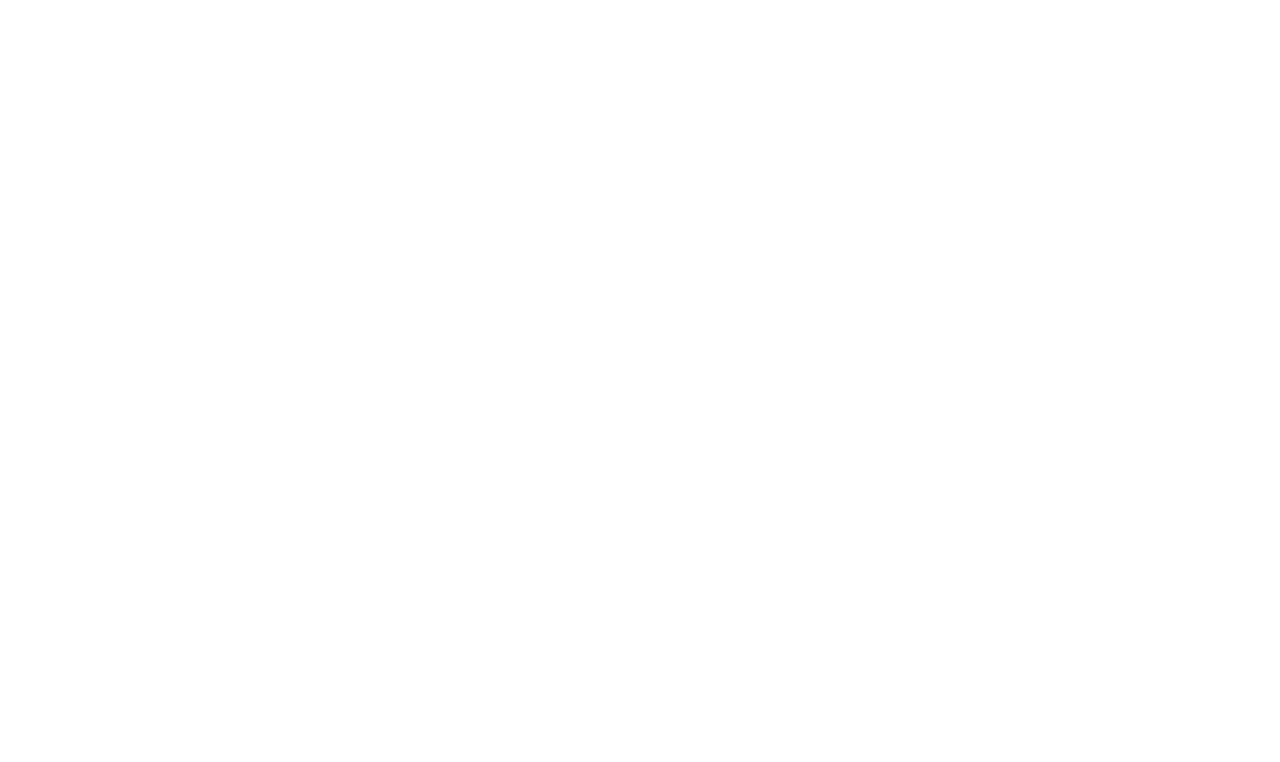
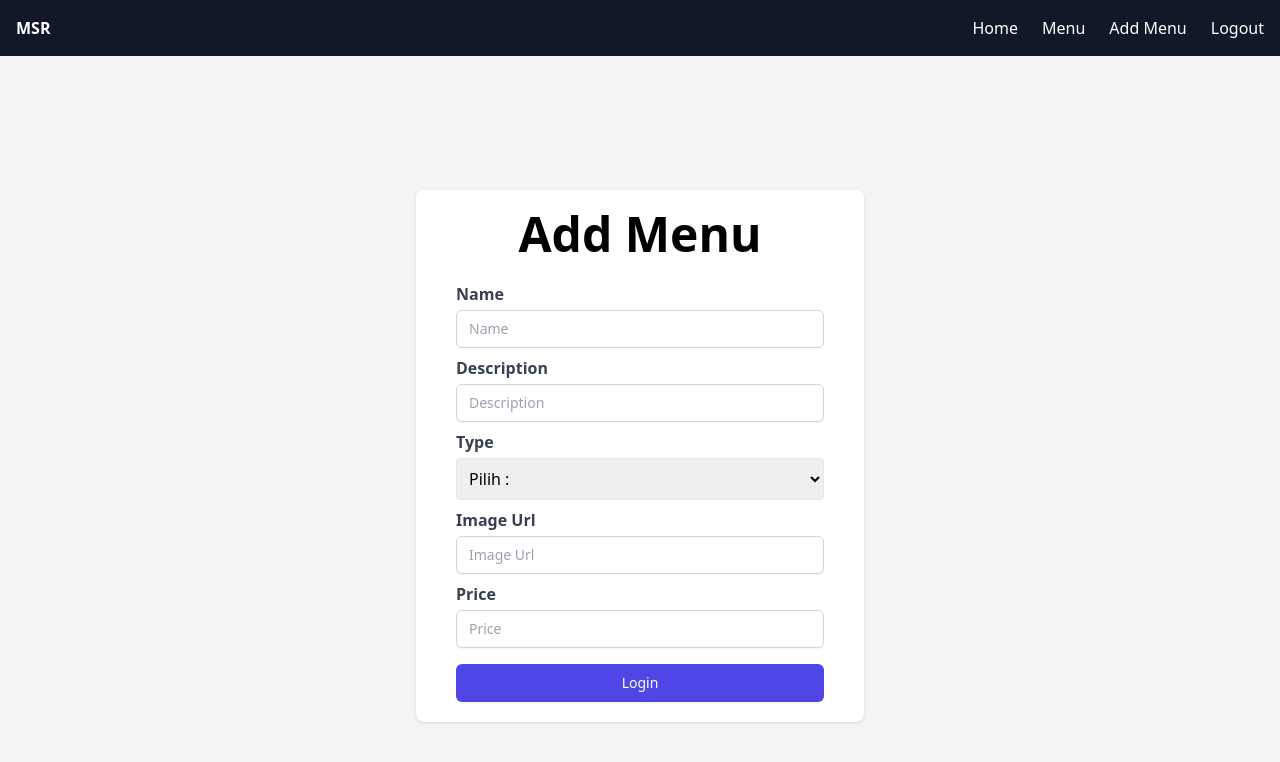
Before and after one commit to msfrzl1/react-mudo-api, a React (Vite) app: page /add-menu in a window 1280 px wide. Before the commit this address had no page. Shown: the top 762 px of the page. Built offline with nearby package versions, Linux system fonts and the light colour scheme; sample sign-in values are in the browser's storage; the HTML template or start-up script is replaced by a standard one.

Commit message:
create add menu component with form fields for adding a menu

```diff
--- a/src/components/Fragments/Navbar.jsx
+++ b/src/components/Fragments/Navbar.jsx
@@ -8,6 +8,7 @@
   const listNavbar = [
     { to: "/home", element: "Home" },
     { to: "/menu", element: "Menu" },
+    { to: "/add-menu", element: "Add Menu" },
   ];
 
   const token = localStorage.getItem("access_token");
--- a/src/components/Routes/route.jsx
+++ b/src/components/Routes/route.jsx
@@ -1,3 +1,4 @@
+import AddMenu from "../pages/AddMenu";
 import HomePage from "../pages/HomePage";
 import LoginPage from "../pages/LoginPage";
 import MenuDetailPage from "../pages/MenuDetailPage";
@@ -31,6 +32,14 @@
     ),
   },
   {
+    path: "/add-menu",
+    element: (
+      <ProtectedRoute>
+        <AddMenu />
+      </ProtectedRoute>
+    ),
+  },
+  {
     path: "/login",
     element: <LoginPage />,
   },
--- /dev/null
+++ b/src/components/pages/AddMenu.jsx
@@ -0,0 +1,97 @@
+import { useState } from "react";
+import Input from "../Elements/Input";
+import Label from "../Elements/Label";
+import Navbar from "../Fragments/Navbar";
+import axios from "axios";
+
+const AddMenu = () => {
+  const [notif, setNotif] = useState("");
+  const [addedMenus, setAddedMenus] = useState([]);
+  const [menu, setMenu] = useState({
+    name: "",
+    description: "",
+    type: "",
+    imageUrl: "",
+    price: "",
+  });
+
+  const handleChange = (e) => {
+    setMenu({
+      ...menu,
+      [e.target.name]: e.target.value,
+    });
+  };
+
+  const handleAddMenu = () => {
+    const token = localStorage.getItem("access_token");
+    const config = {
+      headers: {
+        Authorization: `Bearer ${token}`,
+      },
+    };
+
+    const payload = {
+      name: menu.name,
+      description: menu.description,
+      imageUrl: menu.imageUrl,
+      price: parseInt(menu.price),
+      type: menu.type,
+    };
+
+    axios
+      .post("https://api.mudoapi.tech/menu", payload, config)
+      .then((res) => {
+        setNotif("success");
+        setNotif({ message: res.data.message, success: true });
+        setAddedMenus([...addedMenus, payload]);
+      })
+      .catch((error) => setNotif({ message: error.response.data.message, success: false }));
+  };
+
+  return (
+    <>
+      <Navbar />
+      <div className="min-h-screen bg-gray-100 flex flex-col justify-center sm:px-6 sm:px-8 p-3">
+        <div className="sm:mx-auto sm:w-full sm:max-w-md">
+          <div className="bg-white py-5 px-4 shadow sm:rounded-lg sm:px-10">
+            <form action="">
+              <div className="flex justify-center font-black text-5xl mb-6">
+                <h1>Add Menu</h1>
+              </div>
+              <Label>Name</Label>
+              <Input type="text" name="name" placeholder="Name" onChange={handleChange} />
+              <Label>Description</Label>
+              <Input type="text" name="description" placeholder="Description" onChange={handleChange} />
+              <Label>Type</Label>
+              <select name="type" className="w-full border p-2 rounded" onChange={handleChange}>
+                <option value="">Pilih :</option>
+                <option value="main-dish">Makanan</option>
+                <option value="beverage">Minuman</option>
+              </select>
+              <Label>Image Url</Label>
+              <Input type="text" name="imageUrl" placeholder="Image Url" onChange={handleChange} />
+              <Label>Price</Label>
+              <Input type="number" name="price" placeholder="Price" onChange={handleChange} />
+            </form>
+            <div className="mt-4">
+              <button
+                onClick={handleAddMenu}
+                type="submit"
+                className="w-full py-2 border border-transparent rounded-md shadow-sm text-sm font-medium text-white ease-in-out bg-indigo-600 hover:bg-indigo-700"
+              >
+                Login
+              </button>
+              {notif.message && (
+                <div className={notif.success ? "text-green-500 flex justify-center mt-2" : "text-red-500 flex justify-center mt-2"}>
+                  <p>{notif.message}</p>
+                </div>
+              )}
+            </div>
+          </div>
+        </div>
+      </div>
+    </>
+  );
+};
+
+export default AddMenu;
```
